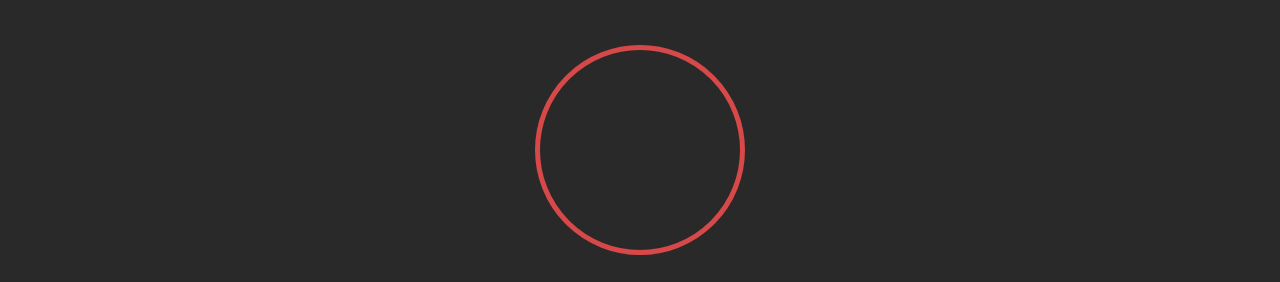
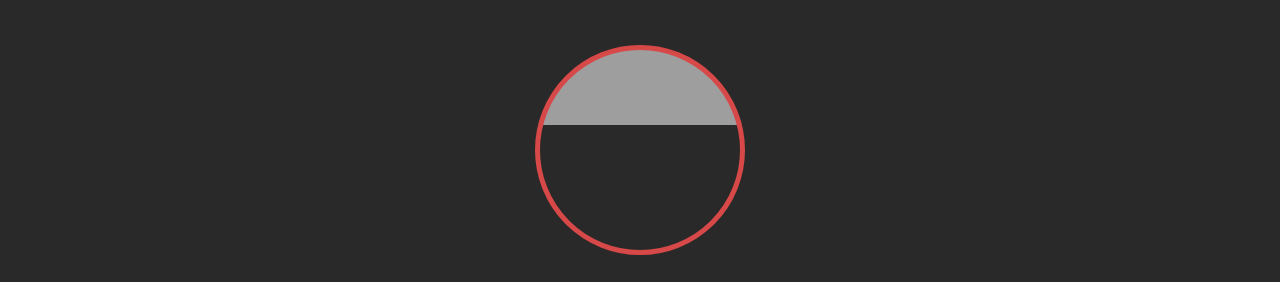
Before and after one commit to Indrabay/ibe, a plain HTML site: page index.html in a window 1280 px wide. Shown: the part 67-349 px from the top of the page. Drawn offline with Linux system fonts and the light colour scheme; the site is published under a folder, as on GitHub Pages, so addresses that start at the root find nothing.

Commit message:
update css

```diff
--- a/css/style.css
+++ b/css/style.css
@@ -61,7 +61,7 @@ header .text-logo {
 .hero .circle {
   width: 200px;
   height: 200px;
-  background-image: url(/assets/IMG_2577.jpg);
+  background-image: url(../assets/IMG_2577.jpg);
   border: solid 5px #D74848;
   border-radius: 50%;
   background-position: 50% -150px;
```
Also changed, not shown: 1 other file.
